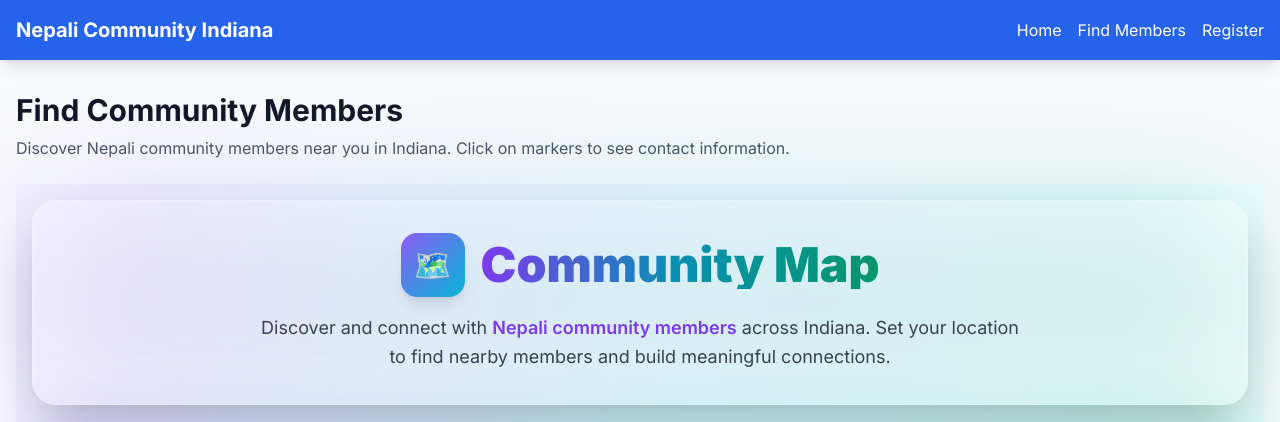
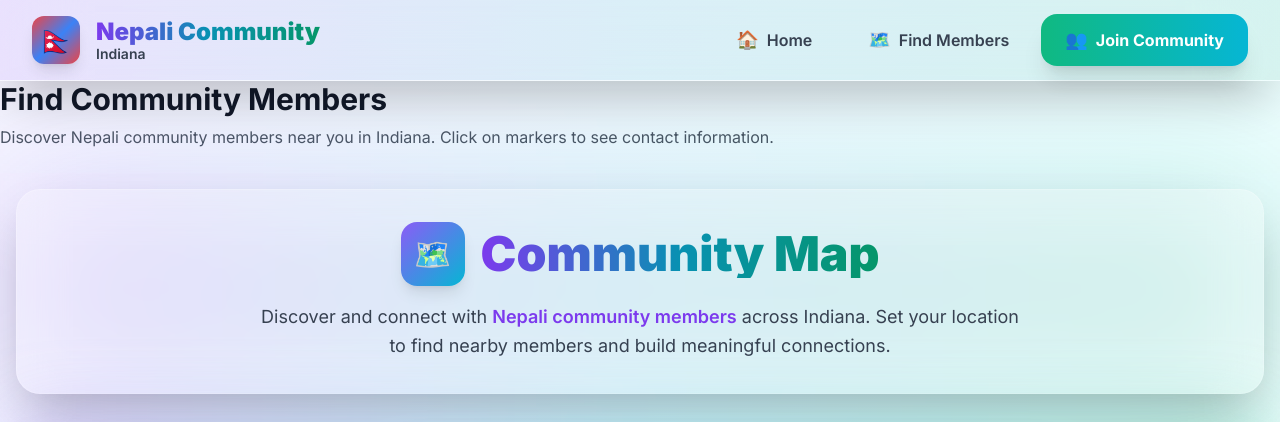
Before and after one commit to suman-8848/Indiana_nepali, a Next.js app: page /map in a window 1280 px wide. Shown: the top 422 px of the page. Built offline with nearby package versions, Linux system fonts and the light colour scheme; no server answers; the database is empty.

Commit message:
Fixed UI

```diff
--- a/app/layout.tsx
+++ b/app/layout.tsx
@@ -18,20 +18,130 @@ export default function RootLayout({
       <head>
         <meta name="viewport" content="width=device-width, initial-scale=1" />
       </head>
-      <body className={`${inter.className} bg-slate-50 dark:bg-slate-900 text-gray-900 dark:text-gray-100`}>
-        <nav className="bg-blue-600 dark:bg-blue-800 text-white p-4 shadow-lg">
-          <div className="container mx-auto">
-            <div className="flex flex-col sm:flex-row sm:justify-between sm:items-center">
-              <h1 className="text-lg sm:text-xl font-bold mb-2 sm:mb-0">Nepali Community Indiana</h1>
-              <div className="flex flex-wrap gap-2 sm:gap-4">
-                <a href="/" className="hover:underline text-sm sm:text-base hover:text-blue-200">Home</a>
-                <a href="/map" className="hover:underline text-sm sm:text-base hover:text-blue-200">Find Members</a>
-                <a href="/register" className="hover:underline text-sm sm:text-base hover:text-blue-200">Register</a>
+      <body className={`${inter.className} bg-gradient-to-br from-violet-50 via-cyan-50 to-emerald-50 dark:from-slate-900 dark:via-purple-900 dark:to-slate-900 text-gray-900 dark:text-gray-100`}>
+        {/* Modern Glassmorphism Navbar */}
+        <nav className="sticky top-0 z-50 backdrop-blur-2xl bg-white/10 dark:bg-black/10 border-b border-white/20 dark:border-white/10 shadow-2xl">
+          <div className="absolute inset-0 bg-gradient-to-r from-violet-600/10 via-cyan-600/10 to-emerald-600/10"></div>
+          <div className="relative max-w-7xl mx-auto px-4 sm:px-6 lg:px-8">
+            <div className="flex justify-between items-center h-16 sm:h-20">
+              {/* Logo Section */}
+              <div className="flex items-center gap-3 sm:gap-4">
+                <div className="w-10 h-10 sm:w-12 sm:h-12 bg-gradient-to-br from-red-500 via-blue-500 to-red-500 rounded-xl flex items-center justify-center text-2xl sm:text-3xl shadow-lg transform hover:scale-110 transition-transform duration-300">
+                  🇳🇵
+                </div>
+                <div className="hidden sm:block">
+                  <h1 className="text-xl sm:text-2xl font-black bg-gradient-to-r from-violet-600 via-cyan-600 to-emerald-600 bg-clip-text text-transparent">
+                    Nepali Community
+                  </h1>
+                  <p className="text-sm font-semibold text-gray-700 dark:text-gray-300 -mt-1">
+                    Indiana
+                  </p>
+                </div>
+                <div className="sm:hidden">
+                  <h1 className="text-lg font-black bg-gradient-to-r from-violet-600 via-cyan-600 to-emerald-600 bg-clip-text text-transparent">
+                    NC Indiana
+                  </h1>
+                </div>
+              </div>
+
+              {/* Desktop Navigation */}
+              <div className="hidden md:flex items-center gap-2">
+                <a
+                  href="/"
+                  className="group relative overflow-hidden px-6 py-3 rounded-2xl font-semibold text-gray-700 dark:text-gray-300 hover:text-white transition-all duration-300 flex items-center gap-2"
+                >
+                  <div className="absolute inset-0 bg-gradient-to-r from-violet-500 to-purple-500 opacity-0 group-hover:opacity-100 transition-opacity duration-300 rounded-2xl"></div>
+                  <div className="relative flex items-center gap-2">
+                    <span className="text-lg">🏠</span>
+                    <span>Home</span>
+                  </div>
+                </a>
+                <a
+                  href="/map"
+                  className="group relative overflow-hidden px-6 py-3 rounded-2xl font-semibold text-gray-700 dark:text-gray-300 hover:text-white transition-all duration-300 flex items-center gap-2"
+                >
+                  <div className="absolute inset-0 bg-gradient-to-r from-cyan-500 to-blue-500 opacity-0 group-hover:opacity-100 transition-opacity duration-300 rounded-2xl"></div>
+                  <div className="relative flex items-center gap-2">
+                    <span className="text-lg">🗺️</span>
+                    <span>Find Members</span>
+                  </div>
+                </a>
+                <a
+                  href="/register"
+                  className="group relative overflow-hidden bg-gradient-to-r from-emerald-500 to-cyan-500 hover:from-emerald-400 hover:to-cyan-400 text-white px-6 py-3 rounded-2xl font-bold shadow-xl hover:shadow-emerald-500/25 transform hover:scale-105 hover:-translate-y-1 transition-all duration-300 flex items-center gap-2"
+                >
+                  <div className="absolute inset-0 bg-gradient-to-r from-white/20 to-transparent opacity-0 group-hover:opacity-100 transition-opacity duration-300"></div>
+                  <div className="relative flex items-center gap-2">
+                    <span className="text-lg">👥</span>
+                    <span>Join Community</span>
+                  </div>
+                </a>
+              </div>
+
+              {/* Mobile Menu Button */}
+              <div className="md:hidden">
+                <button
+                  id="mobile-menu-button"
+                  className="group relative overflow-hidden bg-gradient-to-r from-violet-500 to-purple-500 hover:from-violet-400 hover:to-purple-400 text-white p-3 rounded-2xl shadow-xl hover:shadow-violet-500/25 transform hover:scale-105 transition-all duration-300"
+                  onClick={() => {
+                    const menu = document.getElementById('mobile-menu');
+                    if (menu) {
+                      menu.classList.toggle('hidden');
+                    }
+                  }}
+                >
+                  <div className="absolute inset-0 bg-gradient-to-r from-white/20 to-transparent opacity-0 group-hover:opacity-100 transition-opacity duration-300"></div>
+                  <div className="relative">
+                    <svg className="w-6 h-6" fill="none" stroke="currentColor" viewBox="0 0 24 24">
+                      <path strokeLinecap="round" strokeLinejoin="round" strokeWidth={2} d="M4 6h16M4 12h16M4 18h16" />
+                    </svg>
+                  </div>
+                </button>
+              </div>
+            </div>
+
+            {/* Mobile Menu */}
+            <div id="mobile-menu" className="hidden md:hidden pb-4">
+              <div className="relative">
+                <div className="absolute inset-0 bg-gradient-to-r from-violet-500/20 via-cyan-500/20 to-emerald-500/20 rounded-2xl blur-xl"></div>
+                <div className="relative backdrop-blur-xl bg-white/20 dark:bg-black/20 border border-white/30 dark:border-white/10 rounded-2xl p-4 shadow-2xl space-y-2">
+                  <a
+                    href="/"
+                    className="group relative overflow-hidden block px-4 py-3 rounded-xl font-semibold text-gray-700 dark:text-gray-300 hover:text-white transition-all duration-300"
+                  >
+                    <div className="absolute inset-0 bg-gradient-to-r from-violet-500 to-purple-500 opacity-0 group-hover:opacity-100 transition-opacity duration-300 rounded-xl"></div>
+                    <div className="relative flex items-center gap-3">
+                      <span className="text-xl">🏠</span>
+                      <span>Home</span>
+                    </div>
+                  </a>
+                  <a
+                    href="/map"
+                    className="group relative overflow-hidden block px-4 py-3 rounded-xl font-semibold text-gray-700 dark:text-gray-300 hover:text-white transition-all duration-300"
+                  >
+                    <div className="absolute inset-0 bg-gradient-to-r from-cyan-500 to-blue-500 opacity-0 group-hover:opacity-100 transition-opacity duration-300 rounded-xl"></div>
+                    <div className="relative flex items-center gap-3">
+                      <span className="text-xl">🗺️</span>
+                      <span>Find Members</span>
+                    </div>
+                  </a>
+                  <a
+                    href="/register"
+                    className="group relative overflow-hidden block bg-gradient-to-r from-emerald-500 to-cyan-500 hover:from-emerald-400 hover:to-cyan-400 text-white px-4 py-3 rounded-xl font-bold shadow-xl hover:shadow-emerald-500/25 transform hover:scale-105 transition-all duration-300"
+                  >
+                    <div className="absolute inset-0 bg-gradient-to-r from-white/20 to-transparent opacity-0 group-hover:opacity-100 transition-opacity duration-300"></div>
+                    <div className="relative flex items-center gap-3">
+                      <span className="text-xl">👥</span>
+                      <span>Join Community</span>
+                    </div>
+                  </a>
+                </div>
               </div>
             </div>
           </div>
         </nav>
-        <main className="container mx-auto px-4 py-4 sm:py-8 min-h-screen">
+
+        <main className="min-h-screen">
           {children}
         </main>
       </body>
--- a/components/CommunityMap.tsx
+++ b/components/CommunityMap.tsx
@@ -83,6 +83,27 @@ export default function CommunityMap() {
   const [locationInput, setLocationInput] = useState('')
   const [locationLoading, setLocationLoading] = useState(false)
   const icons = useLeafletIcons()
+
+  // Mobile touch optimization
+  useEffect(() => {
+    if (typeof window !== 'undefined') {
+      // Prevent default touch behaviors that might interfere with map
+      const preventDefaultTouch = (e: TouchEvent) => {
+        if (e.touches.length > 1) {
+          e.preventDefault();
+        }
+      };
+
+      // Add touch event listeners for better mobile handling
+      document.addEventListener('touchstart', preventDefaultTouch, { passive: false });
+      document.addEventListener('touchmove', preventDefaultTouch, { passive: false });
+
+      return () => {
+        document.removeEventListener('touchstart', preventDefaultTouch);
+        document.removeEventListener('touchmove', preventDefaultTouch);
+      };
+    }
+  }, []);
 
   const fetchProfiles = useCallback(async () => {
     // Check if Supabase is properly configured
@@ -410,10 +431,22 @@ export default function CommunityMap() {
       {/* Futuristic Map Container */}
       <div className="relative group">
         <div className="absolute inset-0 bg-gradient-to-r from-violet-500/40 via-cyan-500/40 to-emerald-500/40 rounded-3xl blur-2xl group-hover:blur-3xl transition-all duration-500"></div>
-        <div className="relative h-[600px] sm:h-[700px] md:h-[800px] w-full rounded-3xl overflow-hidden shadow-2xl backdrop-blur-xl bg-white/10 dark:bg-black/10 border-2 border-white/20 dark:border-white/10">
+        <div
+          className="relative h-[600px] sm:h-[700px] md:h-[800px] w-full rounded-3xl overflow-hidden shadow-2xl backdrop-blur-xl bg-white/10 dark:bg-black/10 border-2 border-white/20 dark:border-white/10"
+          style={{ touchAction: 'manipulation' }}
+        >
           <style jsx global>{`
             .leaflet-container {
-              touch-action: pan-x pan-y;
+              touch-action: manipulation;
+              -webkit-touch-callout: none;
+              -webkit-user-select: none;
+              -khtml-user-select: none;
+              -moz-user-select: none;
+              -ms-user-select: none;
+              user-select: none;
+            }
+            .leaflet-container:focus {
+              outline: none;
             }
             .leaflet-control-zoom {
               border: none !important;
@@ -474,7 +507,22 @@ export default function CommunityMap() {
               background: white !important;
               box-shadow: 0 4px 12px rgba(0,0,0,0.15) !important;
             }
+            .leaflet-touch .leaflet-control-layers,
+            .leaflet-touch .leaflet-bar {
+              border: none !important;
+            }
+            .leaflet-touch .leaflet-control-zoom-in,
+            .leaflet-touch .leaflet-control-zoom-out {
+              font-size: 22px !important;
+              line-height: 40px !important;
+            }
+            .leaflet-marker-icon {
+              touch-action: manipulation;
+            }
             @media (max-width: 768px) {
+              .leaflet-container {
+                touch-action: manipulation !important;
+              }
               .leaflet-control-zoom {
                 margin-right: 10px !important;
                 margin-top: 10px !important;
@@ -482,22 +530,39 @@ export default function CommunityMap() {
               .leaflet-popup-content-wrapper {
                 max-width: 280px !important;
               }
+              .leaflet-touch .leaflet-control-zoom-in,
+              .leaflet-touch .leaflet-control-zoom-out {
+                width: 44px !important;
+                height: 44px !important;
+                line-height: 44px !important;
+                font-size: 20px !important;
+              }
             }
           `}</style>
           {typeof window !== 'undefined' && (
             <MapContainer
               center={center}
               zoom={zoom}
-              style={{ height: '100%', width: '100%' }}
+              style={{ height: '100%', width: '100%', touchAction: 'manipulation' }}
               scrollWheelZoom={true}
               dragging={true}
               touchZoom={true}
               doubleClickZoom={true}
-              boxZoom={true}
+              boxZoom={false}
               keyboard={true}
               zoomControl={true}
               attributionControl={false}
               preferCanvas={true}
+              whenReady={(map) => {
+                // Additional mobile optimizations
+                const mapInstance = map.target;
+                mapInstance.getContainer().style.touchAction = 'manipulation';
+
+                // Disable double-tap zoom delay on mobile
+                if (mapInstance.tap) {
+                  mapInstance.tap.enable();
+                }
+              }}
             >
               <TileLayer
                 attribution='&copy; <a href="https://www.openstreetmap.org/copyright">OpenStreetMap</a> contributors'
```
